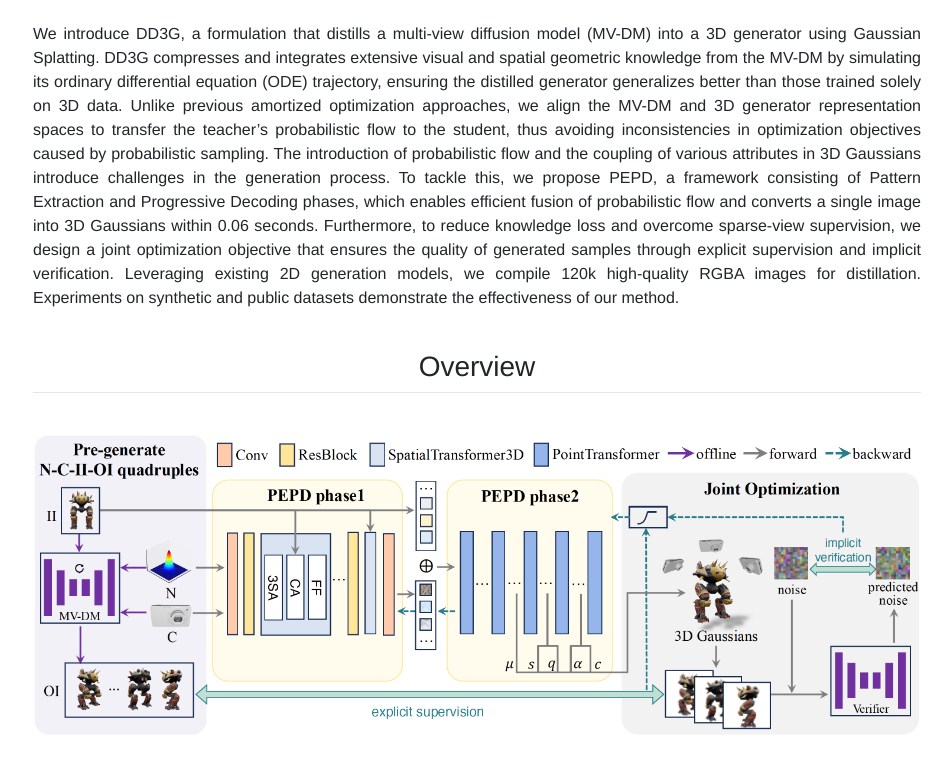
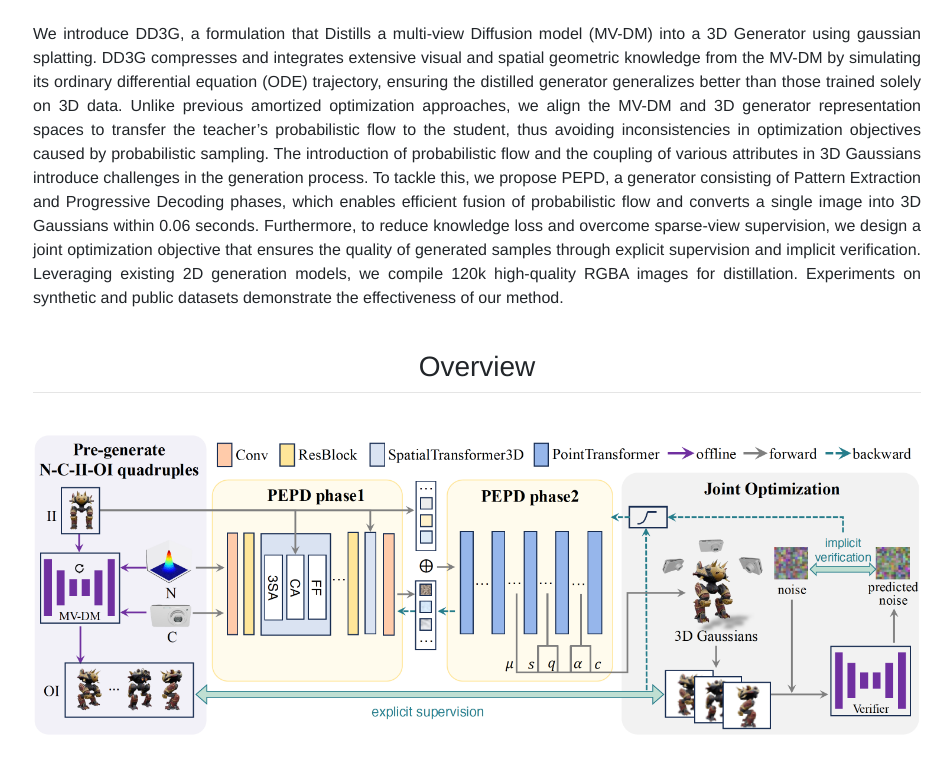
Before and after one commit to qinbaigao/DD3G_project, a plain HTML site: page index.html in a window 1280 px wide. Shown: the part 1086-1868 px from the top of the page, without its empty margins (163-1115 px from the left). Drawn offline with Linux system fonts and the light colour scheme.

Commit message:
change abstract

```diff
--- a/index.html
+++ b/index.html
@@ -86,8 +86,7 @@
                   <br><br>
 
               <p style="text-align: justify; text-justify: inter-word;">
-              We introduce DD3G, a formulation that distills a multi-view diffusion model (MV-DM) into a 3D generator using Gaussian Splatting. DD3G compresses and integrates extensive visual and spatial geometric knowledge from the MV-DM by simulating its ordinary differential equation (ODE) trajectory, ensuring the distilled generator generalizes better than those trained solely on 3D data. Unlike previous amortized optimization approaches, we align the MV-DM and 3D generator representation spaces to transfer the teacher’s probabilistic flow to the student, thus avoiding inconsistencies in optimization objectives caused by probabilistic sampling. The introduction of probabilistic flow and the coupling of various attributes in 3D Gaussians introduce challenges in the generation process. To tackle this, we propose PEPD, a framework consisting of Pattern Extraction and Progressive Decoding phases, which enables efficient fusion of probabilistic flow and converts a single image into 3D Gaussians within 0.06 seconds. Furthermore, to reduce knowledge loss and overcome sparse-view supervision, we design a joint optimization objective that ensures the quality of generated samples through explicit supervision and implicit verification. Leveraging existing 2D generation models, we compile 120k high-quality RGBA images for distillation. Experiments on synthetic and public datasets demonstrate the effectiveness of our method.              </p>
-            </div>
+                We introduce DD3G, a formulation that Distills a multi-view Diffusion model (MV-DM) into a 3D Generator using gaussian splatting. DD3G compresses and integrates extensive visual and spatial geometric knowledge from the MV-DM by simulating its ordinary differential equation (ODE) trajectory, ensuring the distilled generator generalizes better than those trained solely on 3D data. Unlike previous amortized optimization approaches, we align the MV-DM and 3D generator representation spaces to transfer the teacher’s probabilistic flow to the student, thus avoiding inconsistencies in optimization objectives caused by probabilistic sampling. The introduction of probabilistic flow and the coupling of various attributes in 3D Gaussians introduce challenges in the generation process. To tackle this, we propose PEPD, a generator consisting of Pattern Extraction and Progressive Decoding phases, which enables efficient fusion of probabilistic flow and converts a single image into 3D Gaussians within 0.06 seconds. Furthermore, to reduce knowledge loss and overcome sparse-view supervision, we design a joint optimization objective that ensures the quality of generated samples through explicit supervision and implicit verification. Leveraging existing 2D generation models, we compile 120k high-quality RGBA images for distillation. Experiments on synthetic and public datasets demonstrate the effectiveness of our method.            </div>
           </div>
         </div>
     </div>
```
